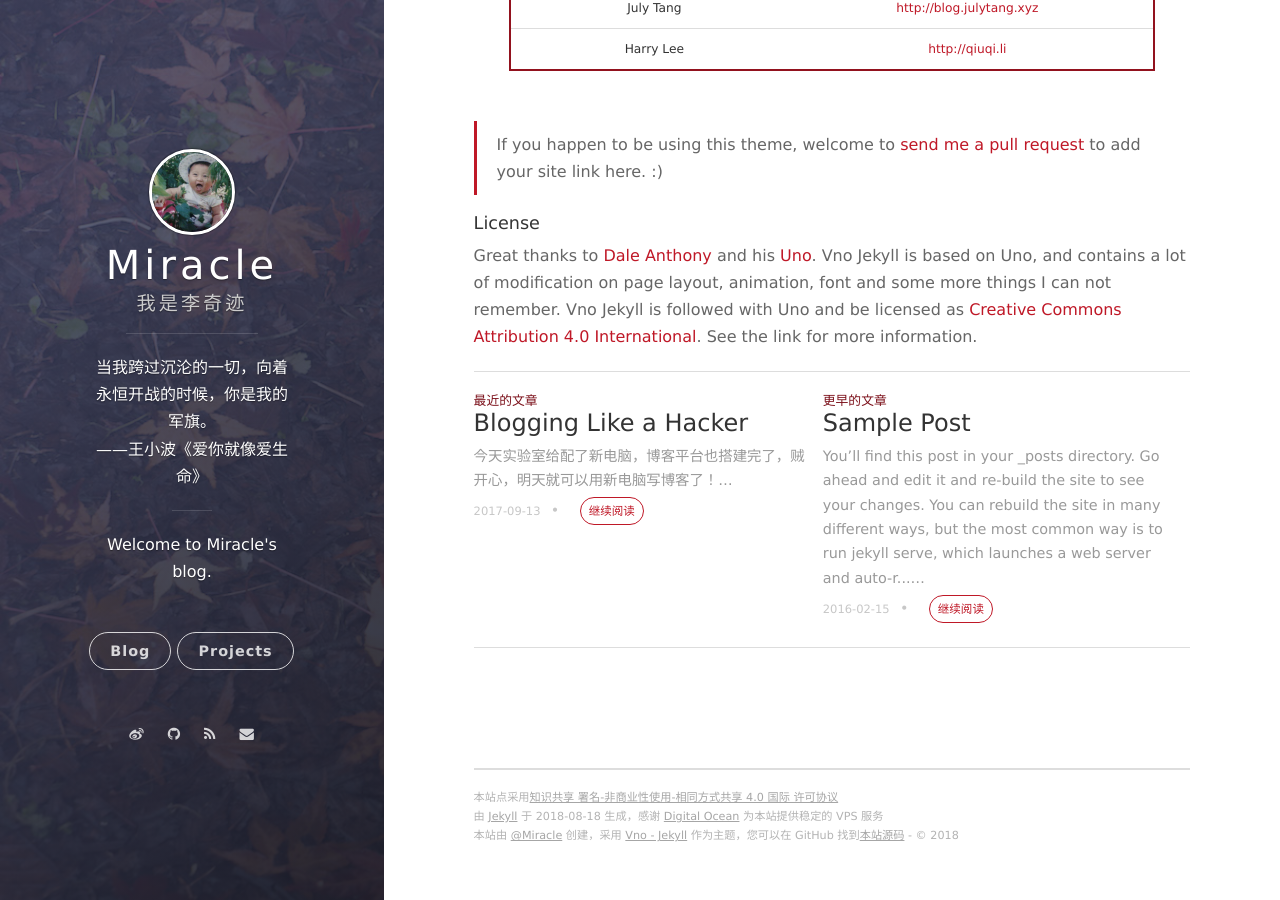
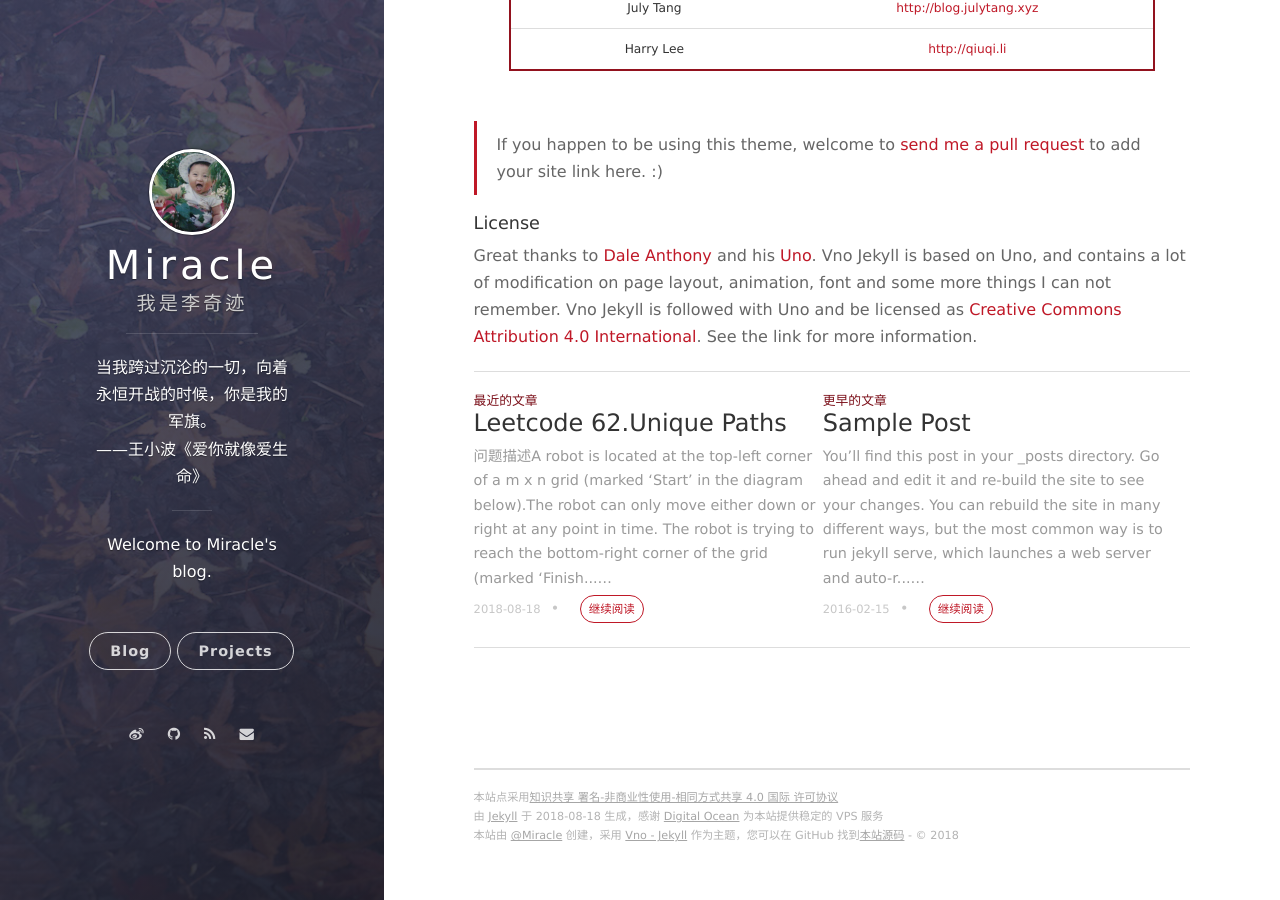
Before and after one commit to onevcat/vno-jekyll, a Jekyll site: the page built from _posts/2016-02-16-hello-world-vno.markdown, in a window 1280 px wide and 900 px high, scrolled down 946 px. Built offline with Jekyll 4.4.1, drawn with Linux system fonts in a browser that asks for light colours; nearby versions of some CDN libraries; comment, search, counter and statistics services are not loaded.

Commit message:
leetcode62-1

````diff
--- a/_posts/2017-09-13-hello-jekyll.markdown
+++ /dev/null
@@ -1,6 +0,0 @@
----
-layout: post
-title: Blogging Like a Hacker
----
-
-今天实验室给配了新电脑，博客平台也搭建完了，贼开心，明天就可以用新电脑写博客了！
--- a/_posts/2018-08-18-leetcode-62.markdown
+++ b/_posts/2018-08-18-leetcode-62.markdown
@@ -12,7 +11,7 @@ The robot can only move either down or right at any point in time. The robot is
 How many possible unique paths are there?
 ![enter image description here](https://leetcode.com/static/images/problemset/robot_maze.png)
 Above is a 7 x 3 grid. How many possible unique paths are there?
-#####思路一
+##### 思路一
 机器人要走m + n - 2步，向下m - 1步，向右n - 1步，总共的不同的走法数量相当于在总的步数中，向下、向右步数中较小的数的取法的数量。
 ```java
 class Solution {
````
Also changed, not shown: other parts of _posts/2018-08-18-leetcode-62.markdown (+1 -2 lines).
